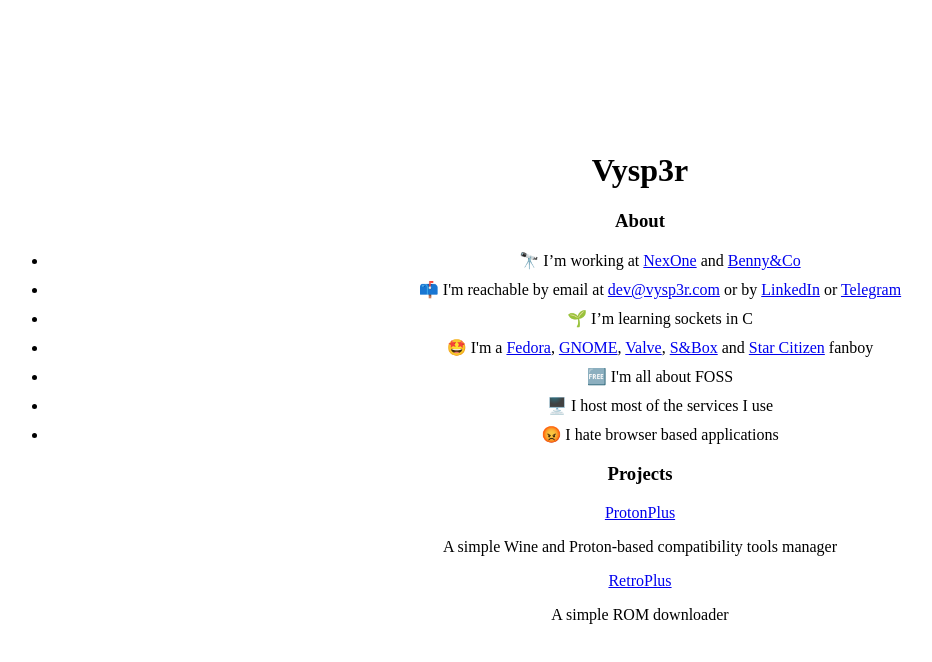
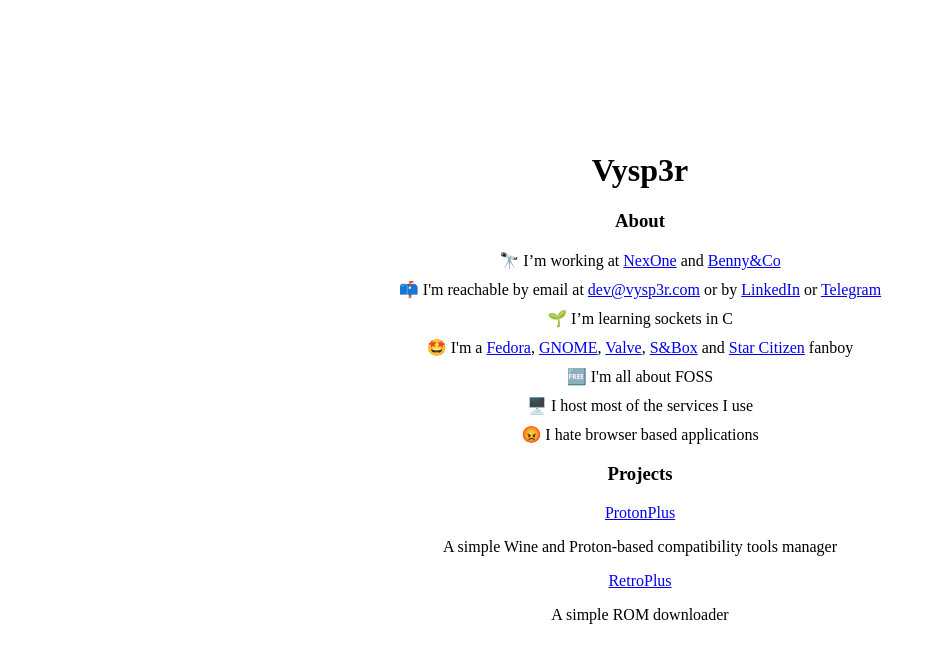
Before and after one commit to Vysp3r/vysp3r.com, a SvelteKit app: page / in a window 1280 px wide. Shown: the top 662 px of the page, without its empty margins (0-932 px from the left). Built offline with nearby package versions, Linux system fonts and the light colour scheme.

Commit message:
Update style.css

```diff
--- a/static/style.css
+++ b/static/style.css
@@ -8,6 +8,11 @@
 
 header {
     margin-bottom: auto;
+}
+
+.about {
+    list-style-type: none;
+    padding-left: 0px;
 }
 
 .content {
```
